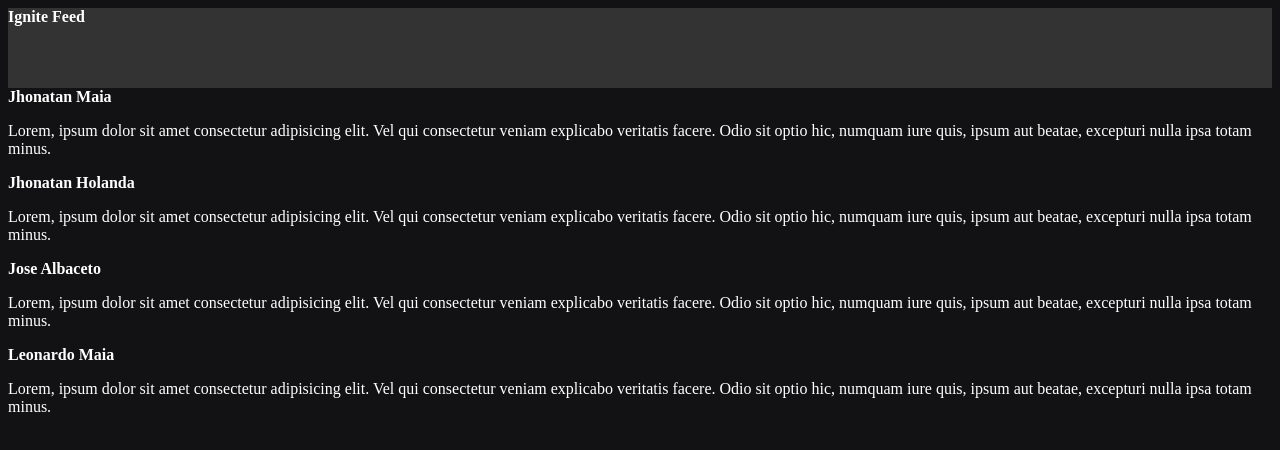
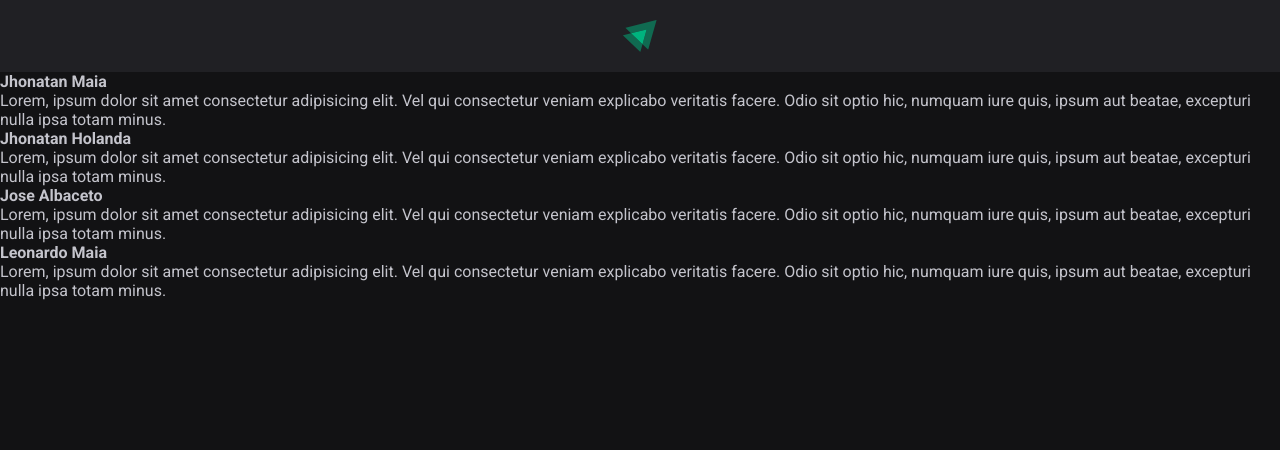
Before and after one commit to Jhonatan-Holanda/01-fundamentos-reactjs, a React (Vite) app: page / in a window 1280 px wide. Shown: the top 450 px of the page. Built offline with nearby package versions, Linux system fonts and the light colour scheme.

Commit message:
Criando estilos globais e nosso header

```diff
--- a/index.html
+++ b/index.html
@@ -2,8 +2,13 @@
 <html lang="en">
   <head>
     <meta charset="UTF-8" />
+    <link rel="preconnect" href="https://fonts.googleapis.com"/>
+    <link rel="preconnect" href="https://fonts.gstatic.com" crossorigin/>
     <link rel="icon" type="image/svg+xml" href="/vite.svg" />
     <meta name="viewport" content="width=device-width, initial-scale=1.0" />
+
+    <link href="https://fonts.googleapis.com/css2?family=Roboto:wght@400;700&display=swap" rel="stylesheet"/>
+
     <title>Vite + React</title>
   </head>
   <body>
--- a/src/App.jsx
+++ b/src/App.jsx
@@ -1,7 +1,7 @@
 import { Post } from './Post';
 import { Header } from './components/Header';
 
-import './styles.css';
+import './global.css';
 
 export function App() {
   return (
--- a/src/components/Header.jsx
+++ b/src/components/Header.jsx
@@ -1,9 +1,10 @@
 import styles from './Header.module.css'
+import igniteLogo from '../assets/ignite-logo.svg';
 
 export function Header(){
   return (
     <header className={styles.header}>
-      <strong>Ignite Feed</strong>
+      <img src={igniteLogo} alt="Logo ignite" />
     </header>
   );
 }
--- a/src/components/Header.module.css
+++ b/src/components/Header.module.css
@@ -1,4 +1,10 @@
 .header {
-  background: #333;
-  height: 80px;
+  background: var(--gray-800);
+  display: flex;
+  justify-content: center;
+  padding: 1.25rem 0;
 }
+
+.header img {
+  height: 2rem;
+}
--- /dev/null
+++ b/src/global.css
@@ -0,0 +1,30 @@
+:root {
+  --white: #fff;
+  --gray-100: #e1e1e6;
+  --gray-300: #c4c4cc;
+  --gray-400: #8d8d99;
+  --gray-600: #323238;
+  --gray-700: #29292e;
+  --gray-800: #202024;
+  --gray-900: #121214;
+
+  --green-500: #00875f;
+}
+
+*{
+  margin: 0;
+  padding: 0;
+  box-sizing: border-box;
+}
+
+body{
+  background: var(--gray-900);
+  color: var(--gray-300);
+  -webkit-font-smoothing: antialiased;
+}
+
+body, input, textarea, button {
+  font-family: 'Roboto', sans-serif;
+  font-weight: 400;
+  font-size: 1rem;
+}
--- a/src/styles.css
+++ /dev/null
@@ -1,4 +0,0 @@
-body{
-  background: #121214;
-  color:#fff;
-}
```
Also changed, not shown: src/assets/ignite-logo.svg (added).
